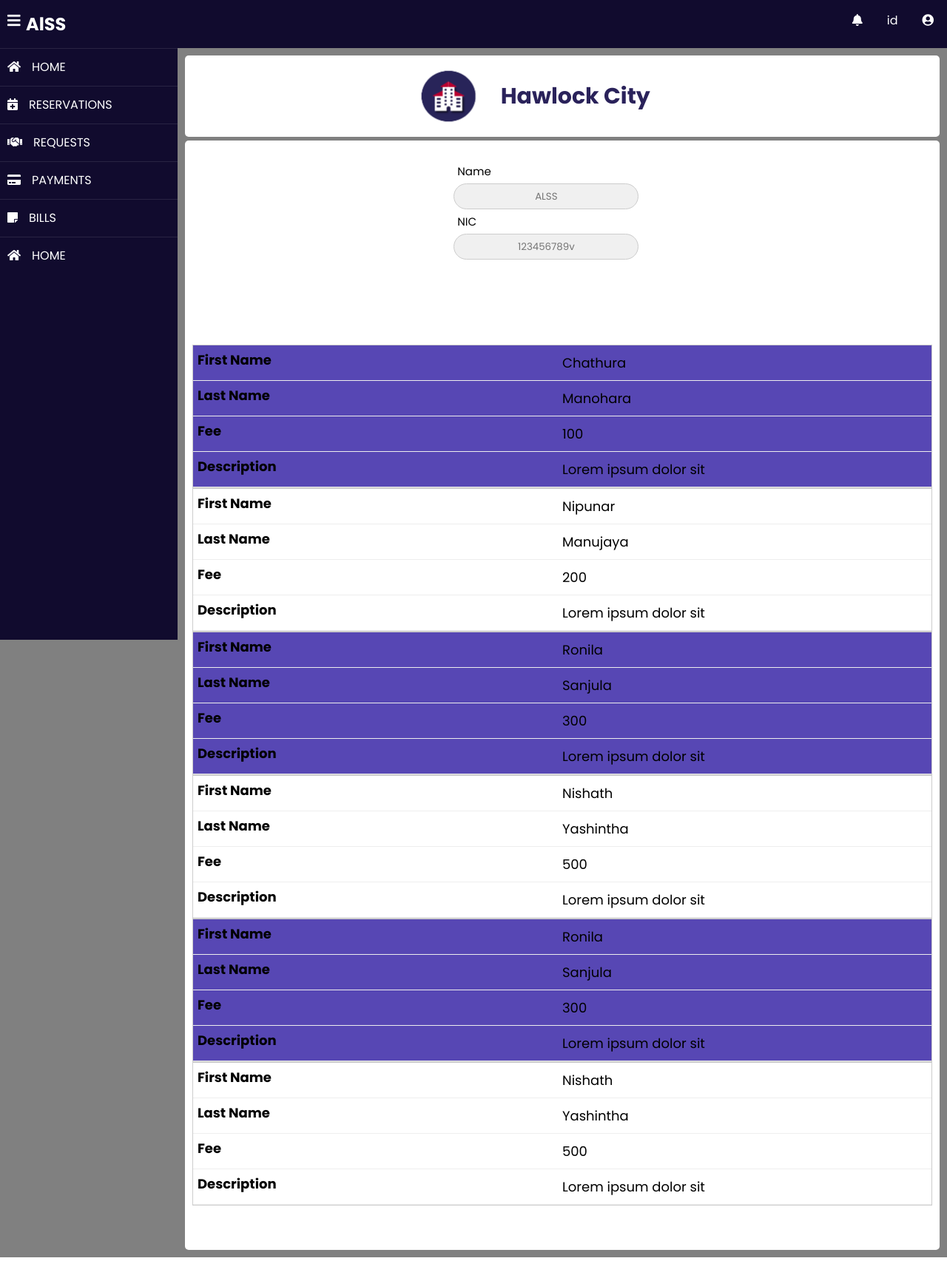
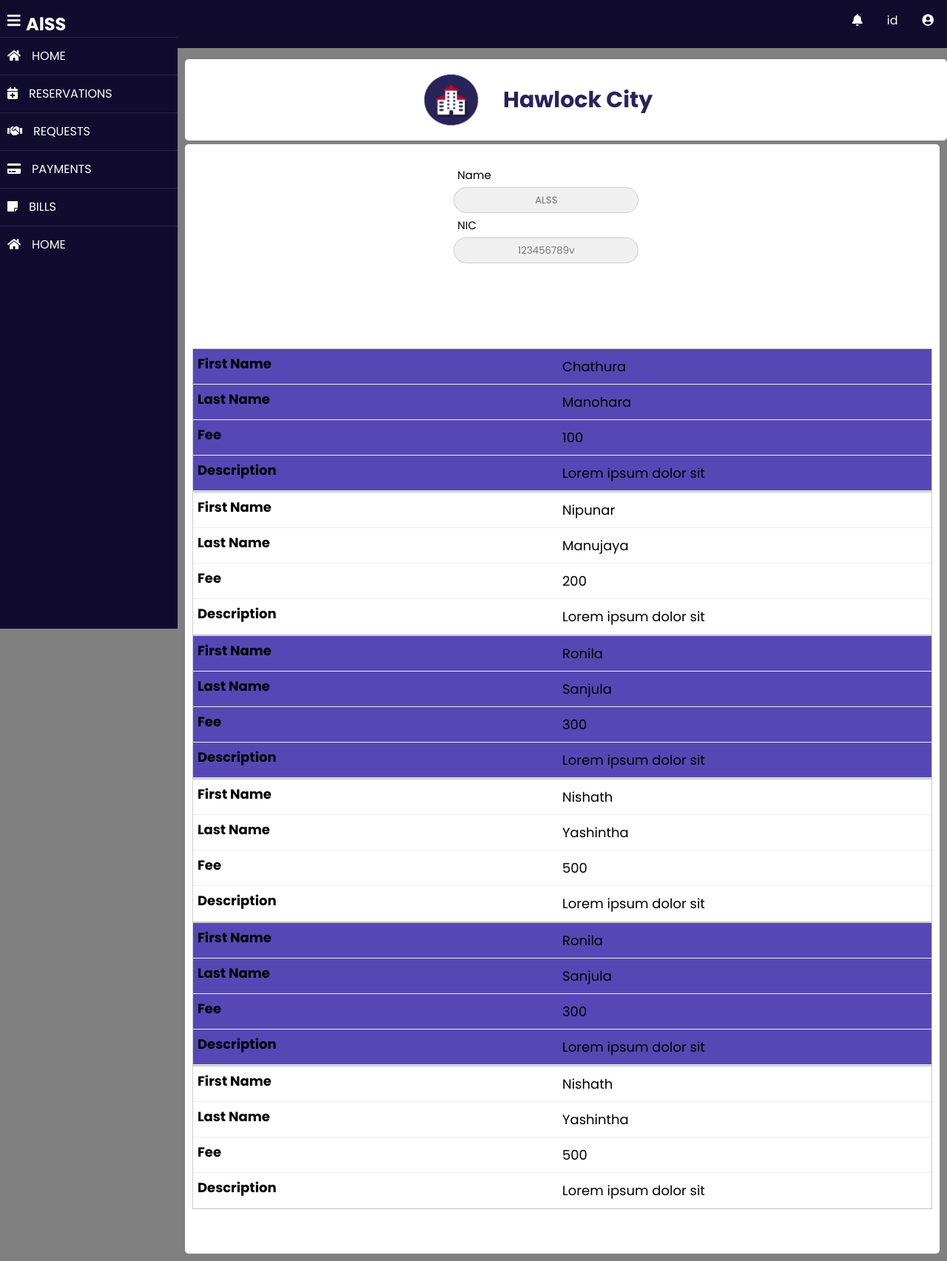
Before and after one commit to Roni-Boiz/Y2GP_ALSS, a PHP site: page /app/views/testView.php in a window 1280 px wide. Shown: the whole page at 74% size. Run offline with PHP 8.4, Linux system fonts and the light colour scheme; some libraries are stand-ins or nearby versions; some web fonts are replaced.

Commit message:
change fixed body

```diff
--- a/app/views/profileView.php
+++ b/app/views/profileView.php
@@ -111,6 +111,7 @@
     }
     function ChangePw() {
         document.getElementById("edit").style.display = "none";
+        document.getElementById("view").style.display = "none";
         document.getElementById("pw").style.display = "block";
     }
     function confirm(){
--- a/app/views/sidenav.php
+++ b/app/views/sidenav.php
@@ -20,6 +20,7 @@
 body {
   margin: 0;
 }
+/* for fixed header and side bar */
 /* header style */
 .header{
     display: grid;
@@ -29,6 +30,8 @@
   padding: 3px;
 }
 .header {
+  width: 100%;
+  position: fixed;
   padding: 15px;
   background: #110b2e;
   color: white;
@@ -84,6 +87,7 @@
 }
 /* sidebar style */
 .sidebar{
+  top: 50px;
   position: fixed;
   width: 240px;
   height: 100%;
@@ -160,18 +164,7 @@
 nav i{
   padding: 5px;
 }
-/* for fixed header and side bar */
-.content {
-    padding: 10px;
-}
-.sticky {
-    position: fixed;
-    top: 0;
-    width: 100%;
-}
-.sticky + .content {
-    padding-top: 102px;
-}
+
 </style>
 </head>
 <body>
@@ -314,7 +307,7 @@
             </ul>
         </nav>
 
-    </div>
+
 <script>
     /* show sidebar */
     $('.btn').click(function(){
--- a/app/views/testView.php
+++ b/app/views/testView.php
@@ -5,7 +5,7 @@
 ?>
 </head>
 <body style="background-color: gray; background-image:none;">
-<div style="display:grid;grid-template-columns:230px 1fr" id="expand">
+<div style="display:grid;grid-template-columns:230px 1fr" id="expand" class="content">
 
     <div id="hh" class="hawlockhead" ><img src="../../public/img/image.png" alt="" id="logo"/><h1 id="title">Hawlock <span id="city">City</span></h1></div>
     <div id="hb" class="hawlockbody" >
--- a/public/css/body.css
+++ b/public/css/body.css
@@ -6,7 +6,7 @@
     grid-template-columns: 1fr 100px 2fr;
     align-items: center;
     background-color: white;
-    margin:10px;
+    margin-top: 80px;
     margin-left: 20px;
     margin-bottom: 5px;
     border-radius: 5px;
@@ -53,6 +53,7 @@
     margin: 10px;
     border-radius: 5px;
     margin-bottom: 50px;
+
 }
 .hawlockbody .input-field{
     width: 250px;
```
